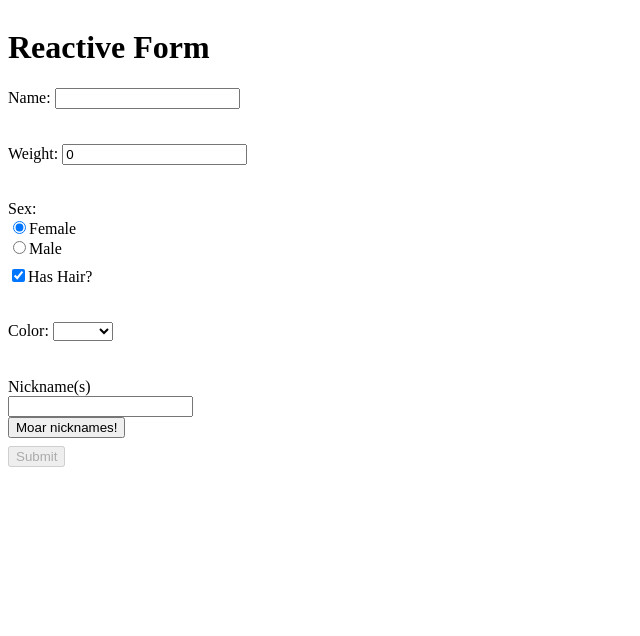
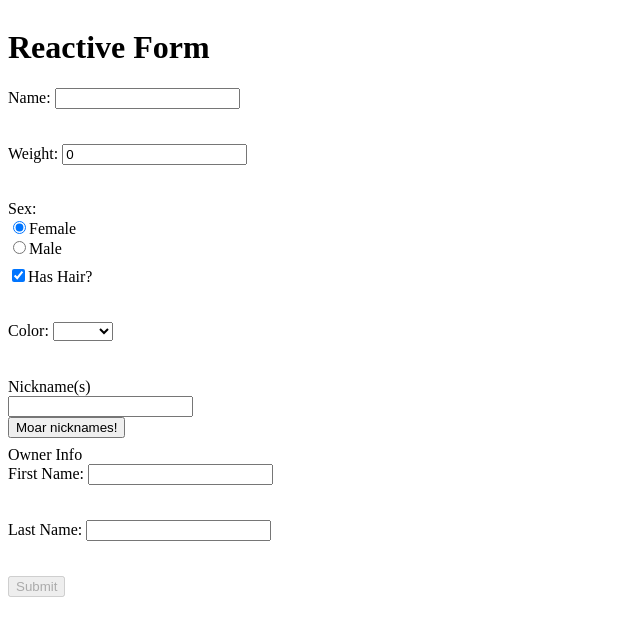
Before and after one commit to hillrw3/angular-reactive-forms, an Angular app: page / in a window 1280 px wide. Shown: the top 636 px of the page, without its empty margins (0-640 px from the left). Built offline with nearby package versions, Linux system fonts and the light colour scheme.

Commit message:
Add owner to form

```diff
--- a/src/app/reactive-form/reactive-form.component.html
+++ b/src/app/reactive-form/reactive-form.component.html
@@ -48,7 +48,22 @@
           <input type="text" [formControlName]="i">
         </label>
       </div>
-      <button (click)="addNickname()">Moar nicknames!</button>
+      <button type="button" (click)="addNickname()">Moar nicknames!</button>
+    </div>
+
+    <div formGroupName="owner">
+      <div>Owner Info</div>
+      <div class="form-group">
+        <label>First Name:
+          <input type="text" formControlName="firstName">
+        </label>
+      </div>
+
+      <div class="form-group">
+        <label>Last Name:
+          <input type="text" formControlName="lastName">
+        </label>
+      </div>
     </div>
 
     <button type="submit" [disabled]="form.invalid">Submit</button>
--- a/src/app/reactive-form/reactive-form.component.ts
+++ b/src/app/reactive-form/reactive-form.component.ts
@@ -36,7 +36,11 @@ export class ReactiveFormComponent implements OnInit {
       coatColor: [null, Validators.required],
       nicknames: this.formBuilder.array([
         this.formBuilder.control('')
-      ])
+      ]),
+      owner: this.formBuilder.group({
+        firstName: ['', Validators.required],
+        lastName: ['', Validators.required],
+      })
     })
   }
 
--- /dev/null
+++ b/src/owner.ts
@@ -0,0 +1,4 @@
+export class Owner {
+  constructor(public firstName: string, lastName: string) {
+  }
+}
```
